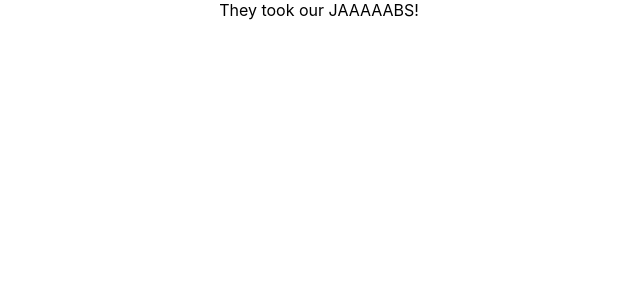
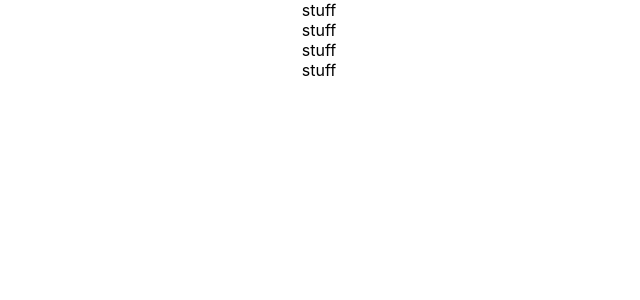
Before and after one commit to simon-norman/acebook-gang-of-four-frontend, a React (Create React App) app: page / in a window 1280 px wide. Shown: the top 300 px of the page, without its empty margins (321-961 px from the left). Built offline with nearby package versions, Linux system fonts and the light colour scheme.

Commit message:
Displaying list of posts

```diff
--- a/src/Timeline.js
+++ b/src/Timeline.js
@@ -1,10 +1,19 @@
 import React from 'react';
 import Post from './Post'
+
+let posts = [
+  { message: 'stuff' },
+  { message: 'stuff' },
+  { message: 'stuff' },
+  { message: 'stuff' },
+]
 
 function Timeline() {
   return (
     <div>
-      <Post message='They took our JAAAAABS!' />
+       { posts.map(post => {
+        return <Post message={post.message} />
+      }) }
     </div>
   )
 }
```
